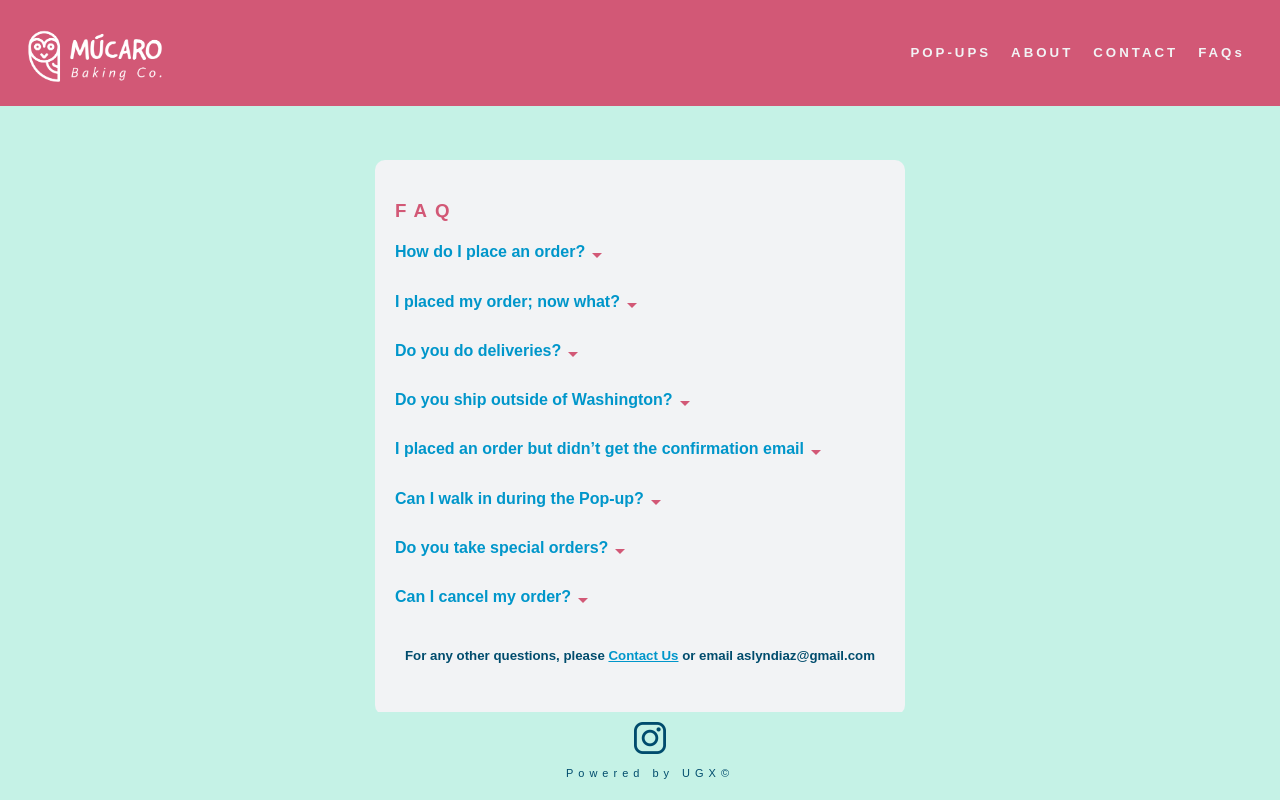
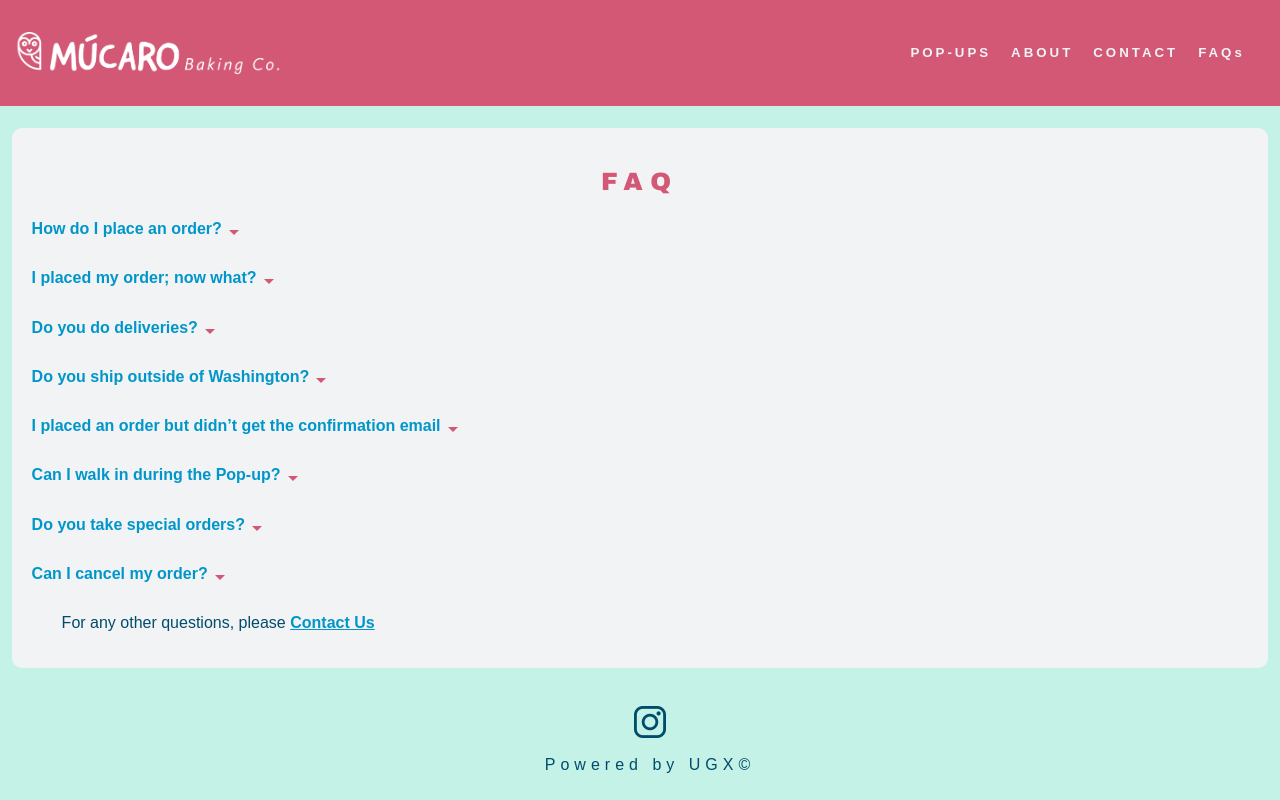
Before and after one commit to Ugonz86/MucaroBakingCo, a React (Create React App) app: page /faqs in a window 1280 px wide. Built offline with nearby package versions, Linux system fonts and the light colour scheme; the HTML template or start-up script is replaced by a standard one; what @aws-amplify/core would draw is missing.

Commit message:
Added minor layout updates

```diff
--- a/src/App.css
+++ b/src/App.css
@@ -91,6 +91,7 @@ text-align: center; */
 
   input {
     width: 10vh;
+    color: #004C6D;
   }
 
   .contactSelect {
@@ -157,7 +158,7 @@ h5 {
   /* min-height: 75vh; */
   height: auto;
   /* padding: 40px auto; */
-  margin: 5rem 1rem;
+  margin: 3rem 1rem;
   justify-content: center;
   align-items: center;
   display: flex;
@@ -169,29 +170,27 @@ h5 {
 
 .homeContainer {
   min-width: auto;
+  /* min-height: auto; */
   overflow: scroll;
   background-color: #f2f3f5;
   border-radius: 10px;
   text-align: left;
-  margin-top: 80px;
+  margin: 80px 0 60px;
   padding: 20px;
   z-index: -2;
 }
 
 p.homeInfo{
   padding: 5px;
-  text-indent: 30px;
-  font-size: 15px;
-  /* color: #004C6D; */
-  /* width: 300px; */
-  /* text-align: justify; */
-  /* letter-spacing: .10rem; */
+  /* text-indent: 30px; */
+  font-size: 16px;
+  font-family: 'Arial';
 }
 
 .PopUps {
   /* min-height: 75vh; */
   /* padding: 40px 0 60px; */
-  margin: 5rem 1rem;
+  margin: 3rem 1rem;
   display: flex;
   flex-direction: column;
   color: #004C6D;
@@ -209,32 +208,41 @@ p.homeInfo{
   padding: 20px;
 }
 
+.popUpsInfo {
+  font-size: 16px;
+  font-family: 'Arial';
+  color: "#004c6d"
+}
+
 .About {
   /* min-height: 75vh; */
   /* padding: 40px 0 60px; */
-  margin: 5rem 1rem;
+  margin: 3rem 1rem;
   display: flex;
   flex-direction: column;
   align-items: center;
   justify-content: center;
   /* height: 100%; */
   color: #004c6d;
+  overflow: scroll;
 }
 
 .aboutContainer {
   min-width: auto;
+  /* height: 100%; */
   overflow: scroll;
   background-color: #f2f3f5;
   border-radius: 10px;
   text-align: left;
-  margin-top: 80px;
+  /* margin: auto; */
+  margin: 80px 0 60px;
   padding: 20px;
   text-align: left;
 }
 
 .Faqs {
   /* min-height: 75vh; */
-  margin: 5rem 1rem;
+  margin: 3rem 1rem;
   /* padding: 40px 0 60px; */
   display: flex;
   flex-direction: column;
@@ -245,12 +253,13 @@ p.homeInfo{
 }
 
 .faqsContainer {
-  /* max-width: 100%; */
+  min-width: 97.5%;
+  height: '100%';
   overflow: scroll;
   background-color: #f2f3f5;
   border-radius: 10px;
   text-align: left;
-  margin-top: 80px;
+  margin: 80px 0 60px;
   padding: 20px;
   text-align: left;
   /* font-size: 1rem; */
@@ -259,7 +268,7 @@ p.homeInfo{
 .Contact {
   /* min-height: 75vh; */
   /* padding: 40px 0 60px; */
-  margin: 5rem 1rem;
+  margin: 3rem 1rem;
   display: flex;
   flex-direction: column;
   color: #004C6D;
@@ -285,13 +294,13 @@ p.homeInfo{
   text-align: left;
 }
 
-.form-container p {
+/* .form-container p {
   font-size: 13px;
-}
+} */
 
-.form-container li{
-  font-size: 12px;
-}
+/* .form-container li{
+  font-size: 13px;
+} */
 
 .contactSelect {
   outline: none;
@@ -306,26 +315,32 @@ p.homeInfo{
 }
 
 label {
-  font-size: 12px;
+  /* font-size: 12px; */
 }
 
 .aboutContainer p,  .faqsContainer p {
-  text-indent: 30px;
-}
-
-h1 {
-text-align: center;
+  /* text-indent: 30px; */
+  margin-left: 30px;
 }
 
 h4 {
   color: #0096ca;
 }
 
+p {
+  font-size: 16px;
+  font-family: 'Arial';
+  color: "#004c6d"
+}
+
 .title {
-  margin-top: 20px !important;
+  margin-top: 20px;
   color: #d25876;
-  font-family: Arial;
+  font-family: 'Arial black';
+  /* font-weight: bolder; */
+  font-size: 25px;
   letter-spacing: .5rem;
+  text-align: center;
 }
 
 button {
@@ -380,12 +395,17 @@ input {
 input::placeholder {
   color: #c0cace;
   font-size: 11px;
-
+  /* font-style: italic; */
 }
 textarea::placeholder {
   color: #c0cace;
   font-size: 11px;
+  /* font-style: italic; */
 }
+
+/* option::placeholder {
+  font-style: italic;
+} */
 
 textarea {
   resize: vertical;
@@ -545,3 +565,7 @@ textarea {
 .accordionIcon {
   color: #D25876;
 }
+
+/* .accordionItem {
+  overflow: scroll;
+} */
--- a/src/Header.js
+++ b/src/Header.js
@@ -1,8 +1,9 @@
-import React, { useState } from "react";
+import React, { useState, useEffect } from "react";
 import "./App.css";
 // import templogoowl from "./images/templogoowl.PNG";
 // import tempTitle from "./images/tempTitle.PNG";
-import tempLogo from "./images/tempLogo.png";
+import tempLogo1 from "./images/tempLogo.png";
+import tempLogo2 from "./images/TempLogoHZT.png";
 import IconButton from "@mui/material/IconButton";
 import MoreVertIcon from "@mui/icons-material/MoreVert";
 // import FlutterDash from "@mui/icons-material/FlutterDash";
@@ -11,17 +12,30 @@ import logo3 from "./images/logo3.png";
 
 function Header() {
   const [isOpen, setIsopen] = useState(false);
+  const [isDesktop, setDesktop] = useState(window.innerWidth > 650);
 
   const ToggleSidebar = () => {
     isOpen === true ? setIsopen(false) : setIsopen(true);
   };
 
+  const updateMedia = () => {
+    setDesktop(window.innerWidth > 650);
+  };
+
+  useEffect(() => {
+    window.addEventListener("resize", updateMedia);
+    return () => window.removeEventListener("resize", updateMedia);
+  });
+
   return (
     <div className="Header">
       <div className="headerDiv">
         <Link to="/">
-          <img src={tempLogo} className="App-logo" alt="logo" />
-          {/* <FlutterDash className="flutter" /> */}
+          {isDesktop ? (
+            <img src={tempLogo2} className="App-logo" alt="logo2" />
+          ) : (
+            <img src={tempLogo1} className="App-logo" alt="logo1" />
+          )}
         </Link>
         {/*
       <div className="headerTitle">
@@ -120,7 +134,7 @@ function Header() {
                     src={logo3}
                     className="insta-logo"
                     alt="instagram-logo"
-                    style={{filter: 'invert()', margin: '40px'}}
+                    style={{ filter: "invert()", margin: "40px" }}
                   />
                 </Link>
               </div>
--- a/src/index.css
+++ b/src/index.css
@@ -1,8 +1,8 @@
 body {
   margin: 0;
-  /* font-family: -apple-system, BlinkMacSystemFont, 'Segoe UI', 'Roboto', 'Oxygen',
+  font-family: -apple-system, BlinkMacSystemFont, 'Segoe UI', 'Roboto', 'Oxygen',
     'Ubuntu', 'Cantarell', 'Fira Sans', 'Droid Sans', 'Helvetica Neue',
-    sans-serif, Arial, Helvetica, sans-serif; */
+    sans-serif, Arial, Helvetica, sans-serif;
   -webkit-font-smoothing: antialiased;
   -moz-osx-font-smoothing: grayscale;
 }
--- a/src/pages/Contact.js
+++ b/src/pages/Contact.js
@@ -79,7 +79,7 @@ function Contact() {
         {/* </div> */}
 
         <form className="form" onSubmit={onSubmit}>
-          <label>Name</label>
+          <label><h4>Name</h4></label>
           <input
             type="text"
             // id="name"
@@ -91,7 +91,7 @@ function Contact() {
             required
           />
 
-          <label>Email</label>
+          <label><h4>Email</h4></label>
           <input
             type="email"
             // id="email"
@@ -103,7 +103,7 @@ function Contact() {
             required
           />
 
-          <label>Reason</label>
+          <label><h4>Reason</h4></label>
           <select
           name="select"
             className="contactSelect"
@@ -118,14 +118,14 @@ function Contact() {
               <option hidden disabled value="">
                 Select Option
               </option>
-              <option value="Special Offer">Special Offer</option>
+              <option value="Special Offer">Special Order</option>
               <option value="Inquiry">Inquiry</option>
               <option value="Feedback">Feedback</option>
               <option value="Other">Other</option>
             </optgroup>
           </select>
 
-          <label>Message</label>
+          <label><h4>Message</h4></label>
           <textarea
             name="message"
             value={formState.message}
--- a/src/pages/Faqs.js
+++ b/src/pages/Faqs.js
@@ -65,7 +65,7 @@ function Accordion({ faqQuestions }) {
           </h4>
           {/* <h4 onClick={() =>handleClick(index)}><AddIcon />{item.title}</h4> */}
           {index === activeIndex && (
-            <p className="accordionContent">{item.content}</p>
+            <h4 style={{marginLeft: '30px'}}>{item.content}</h4>
           )}
         </div>
       ))}
@@ -79,13 +79,13 @@ function Faqs() {
       <div className="faqsContainer">
         <h3 className="title">FAQ</h3>
         <Accordion faqQuestions={faqQuestions} />
-        <h5>
+        <p>
           For any other questions, please{" "}
           <Link to="/contact" className="faqLink">
             Contact Us
-          </Link>{" "}
-          or email aslyndiaz@gmail.com
-        </h5>
+          </Link>
+
+        </p>
       </div>
     </div>
   );
--- a/src/pages/Home.js
+++ b/src/pages/Home.js
@@ -6,12 +6,10 @@ function Home() {
   return (
     <div className="Home">
       <div className="homeContainer">
-        <h1 className="title">COMING SOON</h1>
+        <p className="title">COMING SOON</p>
         <Carousel />
-        {/* <h1 style={{ color: "#004c6d" }}>Coming Soon!</h1> */}
         <p className="homeInfo">Múcaro Baking Co. will be a pop-up-based bakery offering scrumdiddlyumptious treats for humans (and dogs!) in Seattle. Soon, you will be able to brighten your day with delicious cookies (or biscuits, if you are from across the pond or are a big fan of GBBO), can't-have-enough bars, decadent cakes, nommy nom-nom cupcakes, naked cupcakes (a.k.a. yummy muffins), heavenly buns, and so much more. </p>
       </div>
-      {/* <h1>WELCOME!</h1> */}
     </div>
   );
 }
--- a/src/pages/PopUps.js
+++ b/src/pages/PopUps.js
@@ -6,13 +6,13 @@ function PopUps() {
     <div className="PopUps">
       <div className="popUpsContainer">
         <h3 className="title">COMING SOON</h3>
-        <h4 style={{ color: "#004c6d" }}>
+        <p className="popUpsInfo">
           Follow{" "}
           <a className="instalink" href="https://www.instagram.com/bakingjeva/">
             @MucaroBakingCo
           </a>{" "}
           on Instagram to stay up to date with what's coming out the oven!
-        </h4>
+        </p>
       </div>
     </div>
   );
```
Also changed, not shown: src/images/TempLogoHZT.png (added).
